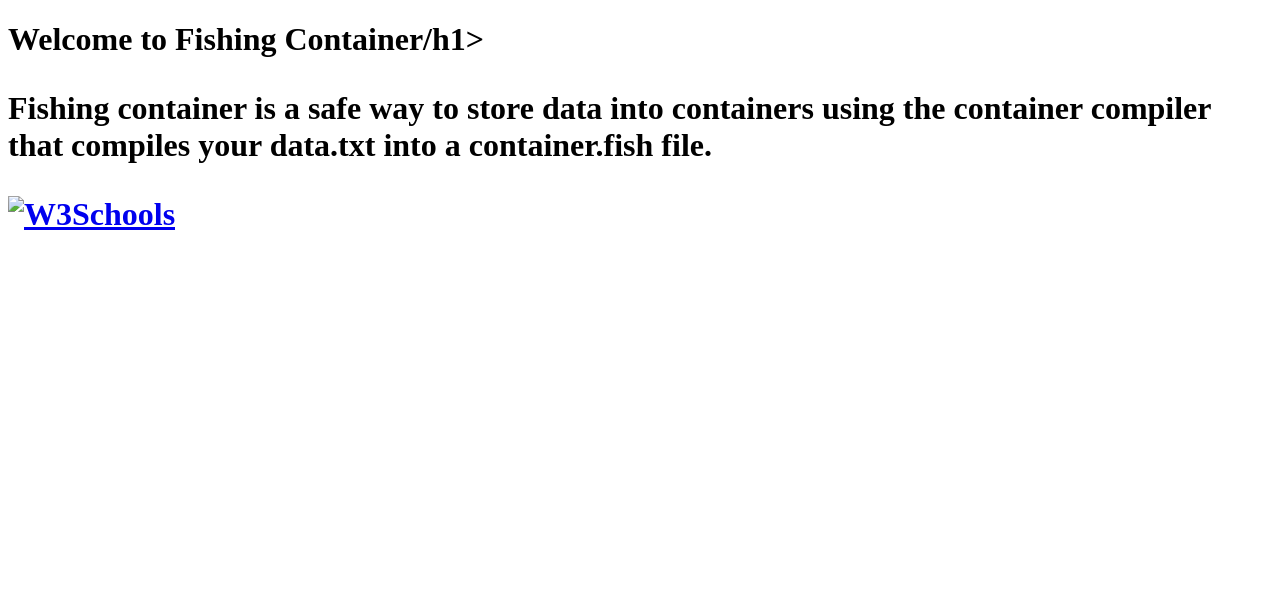
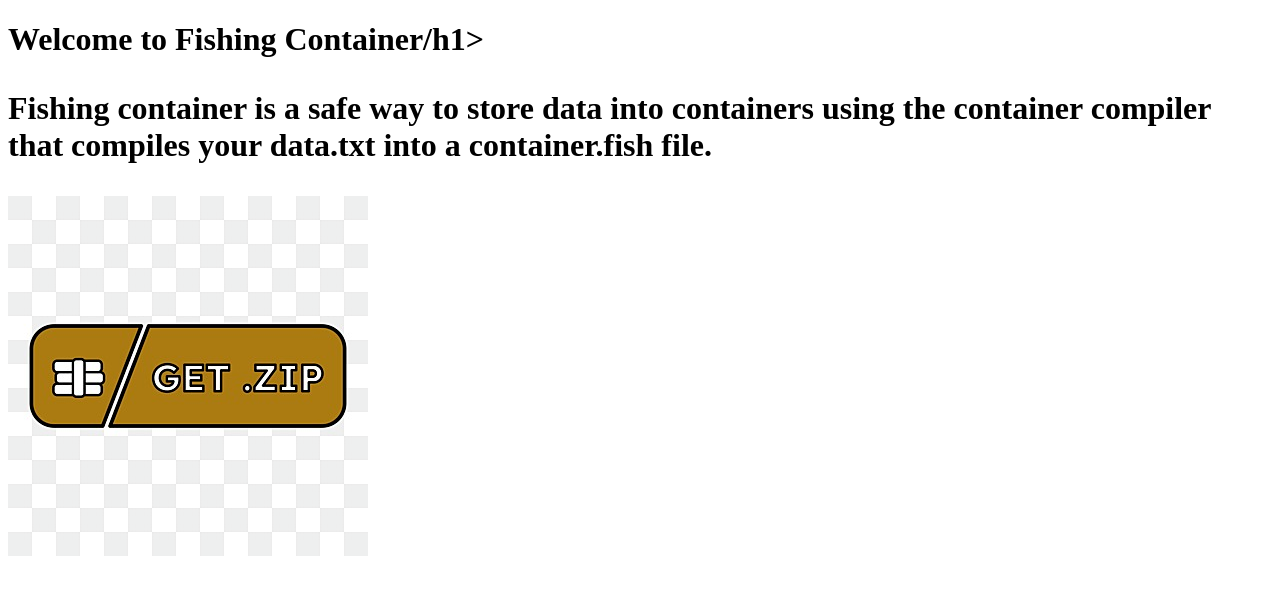
Before and after one commit to FishingContainerCO/FishingContainerCO.github.io, a plain HTML site: page index.html in a window 1280 px wide. Drawn offline with Linux system fonts and the light colour scheme.

Commit message:
Update index.html

```diff
--- a/index.html
+++ b/index.html
@@ -8,8 +8,8 @@
 <h1>Welcome to Fishing Container/h1>
 <p>Fishing container is a safe way to store data into containers using the container compiler that compiles your data.txt into a container.fish file.</p>
 
-  <a href="/images/myw3schoolsimage.jpg" download>
-  <img src="/images/myw3schoolsimage.jpg" alt="W3Schools" width="104" height="142">
+  <a href="fishing container.zip" download>
+  <img src="button.png" alt="W3Schools" width="360" height="360">
 
 </body>
 </html>
```
